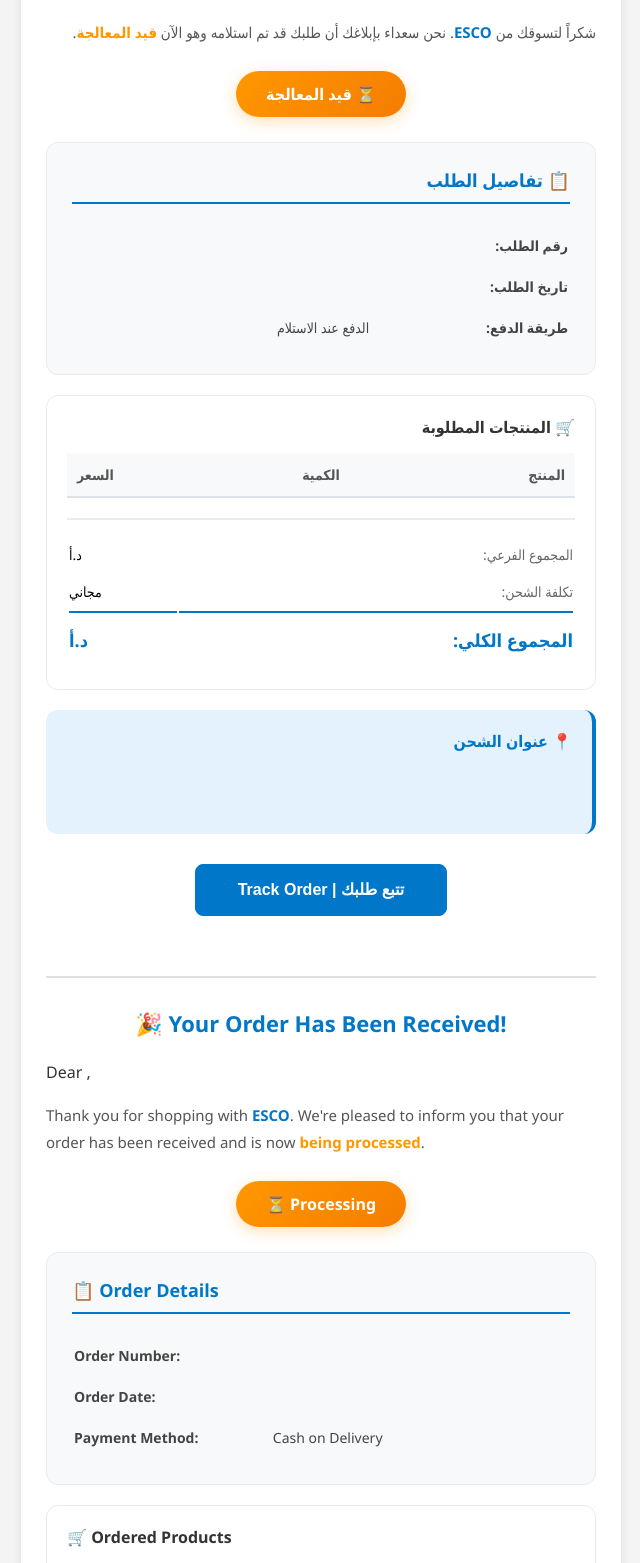
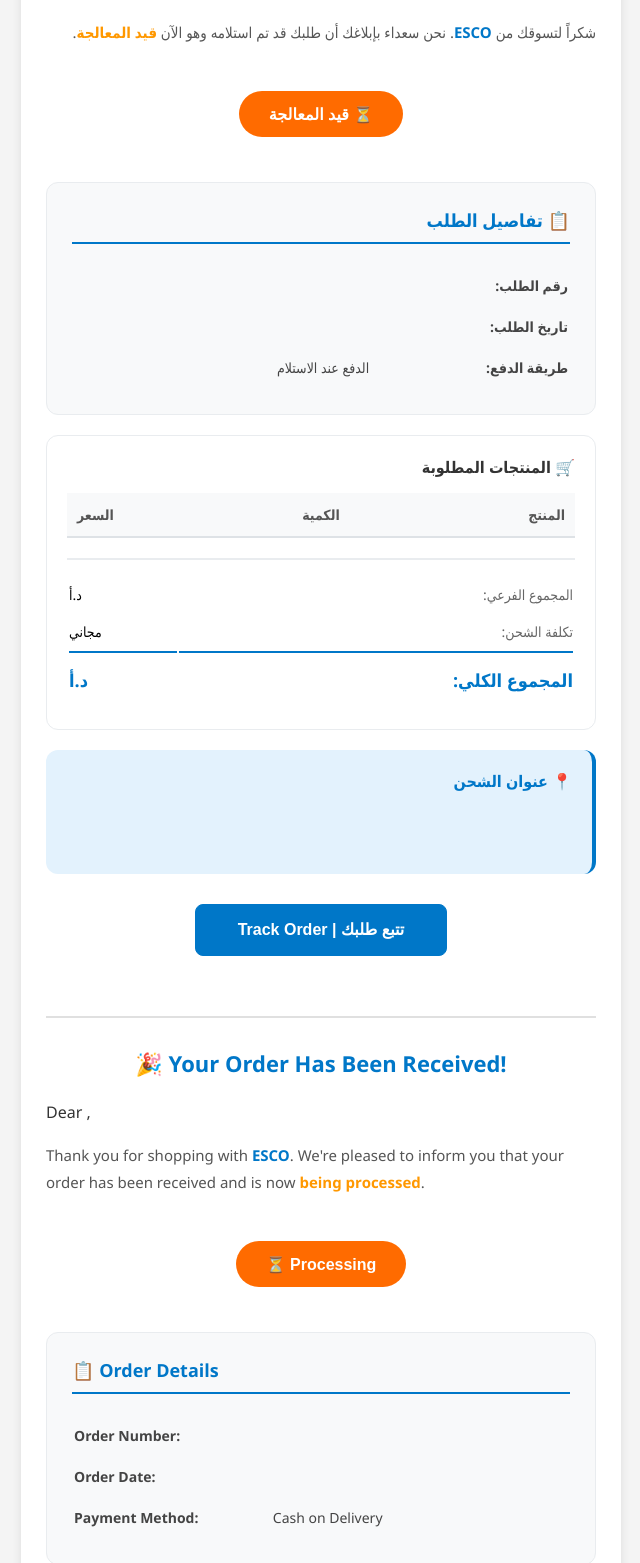
Before and after one commit to habahbeh/esco_ecommerce, a Django app: template templates/emails/order_confirmation.html in a window 1280 px wide. Shown: the part 303-1866 px from the top of the page, without its empty margins (319-959 px from the left). Run offline with Django 4.2, Linux system fonts and the light colour scheme; the template is opened without the code that fills it, so the values that code supplies are empty.

Commit message:
v3.18 - Production fixes and improvements
- Fixed email notification URLs to use production domain (esco.jo)
- Improved order status badge visibility in email templates
- Fixed category image display to fill card width properly
- Updated newsletter email button styling for better compatibility

🤖 Generated with [Claude Code](https://claude.com/claude-code)

Co-Authored-By: Claude Opus 4.5 <noreply@anthropic.com>

```diff
--- a/templates/emails/newsletter_new_brands.html
+++ b/templates/emails/newsletter_new_brands.html
@@ -78,8 +78,8 @@
 </table>
 {% endif %}
 
-<div class="btn-container" style="margin: 30px 0;">
-    <a href="https://esco.jo/products/brand/" class="btn-primary">
+<div class="btn-container" style="margin: 30px 0; text-align: center;">
+    <a href="https://esco.jo/products/brand/" class="btn-primary" style="display: inline-block; padding: 15px 30px; background: linear-gradient(135deg, #1e88e5 0%, #1565c0 100%); background-color: #1e88e5; color: #ffffff !important; text-decoration: none; border-radius: 30px; font-size: 16px; font-weight: bold; text-align: center;">
         تصفح جميع العلامات التجارية
         <br>
         <span style="font-size: 12px;">Browse All Brands</span>
--- a/templates/emails/newsletter_new_products.html
+++ b/templates/emails/newsletter_new_products.html
@@ -88,8 +88,8 @@
 </table>
 {% endif %}
 
-<div class="btn-container" style="margin: 30px 0;">
-    <a href="{{ site_url }}/products/?sort=-published_at" class="btn-primary">
+<div class="btn-container" style="margin: 30px 0; text-align: center;">
+    <a href="{{ site_url }}/products/?sort=-published_at" class="btn-primary" style="display: inline-block; padding: 15px 30px; background: linear-gradient(135deg, #1e88e5 0%, #1565c0 100%); background-color: #1e88e5; color: #ffffff !important; text-decoration: none; border-radius: 30px; font-size: 16px; font-weight: bold; text-align: center;">
         تصفح جميع المنتجات الجديدة
         <br>
         <span style="font-size: 12px;">Browse All New Products</span>
--- a/templates/emails/newsletter_promotions.html
+++ b/templates/emails/newsletter_promotions.html
@@ -114,8 +114,8 @@
 </table>
 {% endif %}
 
-<div class="btn-container" style="margin: 30px 0;">
-    <a href="{{ site_url }}/special-offers/" class="btn-primary" style="background: linear-gradient(135deg, #e53935 0%, #c62828 100%);">
+<div class="btn-container" style="margin: 30px 0; text-align: center;">
+    <a href="{{ site_url }}/special-offers/" class="btn-primary" style="display: inline-block; padding: 15px 30px; background: linear-gradient(135deg, #e53935 0%, #c62828 100%); background-color: #e53935; color: #ffffff !important; text-decoration: none; border-radius: 30px; font-size: 16px; font-weight: bold; text-align: center;">
         تصفح جميع العروض
         <br>
         <span style="font-size: 12px;">View All Offers</span>
--- a/templates/emails/order_confirmation.html
+++ b/templates/emails/order_confirmation.html
@@ -21,11 +21,21 @@
     </p>
 
     <!-- Order Status Badge -->
-    <div style="text-align: center; margin: 25px 0;">
-        <span style="background: linear-gradient(135deg, #ff9800 0%, #f57c00 100%); color: #fff; padding: 12px 30px; border-radius: 25px; font-size: 16px; font-weight: bold; display: inline-block; box-shadow: 0 4px 15px rgba(255, 152, 0, 0.3);">
-            ⏳ قيد المعالجة
-        </span>
-    </div>
+    <table role="presentation" width="100%" cellspacing="0" cellpadding="0" border="0">
+        <tr>
+            <td align="center" style="padding: 25px 0;">
+                <table role="presentation" cellspacing="0" cellpadding="0" border="0">
+                    <tr>
+                        <td style="background-color: #ff6b00; border-radius: 25px; padding: 12px 30px;">
+                            <span style="color: #ffffff; font-size: 16px; font-weight: bold; font-family: Arial, sans-serif;">
+                                ⏳ قيد المعالجة
+                            </span>
+                        </td>
+                    </tr>
+                </table>
+            </td>
+        </tr>
+    </table>
 
     <!-- Order Details Box -->
     <div style="background-color: #f8f9fa; border-radius: 12px; padding: 25px; margin: 20px 0; border: 1px solid #e9ecef;">
@@ -148,11 +158,21 @@
     </p>
 
     <!-- Order Status Badge -->
-    <div style="text-align: center; margin: 25px 0;">
-        <span style="background: linear-gradient(135deg, #ff9800 0%, #f57c00 100%); color: #fff; padding: 12px 30px; border-radius: 25px; font-size: 16px; font-weight: bold; display: inline-block; box-shadow: 0 4px 15px rgba(255, 152, 0, 0.3);">
-            ⏳ Processing
-        </span>
-    </div>
+    <table role="presentation" width="100%" cellspacing="0" cellpadding="0" border="0">
+        <tr>
+            <td align="center" style="padding: 25px 0;">
+                <table role="presentation" cellspacing="0" cellpadding="0" border="0">
+                    <tr>
+                        <td style="background-color: #ff6b00; border-radius: 25px; padding: 12px 30px;">
+                            <span style="color: #ffffff; font-size: 16px; font-weight: bold; font-family: Arial, sans-serif;">
+                                ⏳ Processing
+                            </span>
+                        </td>
+                    </tr>
+                </table>
+            </td>
+        </tr>
+    </table>
 
     <!-- Order Details Box -->
     <div style="background-color: #f8f9fa; border-radius: 12px; padding: 25px; margin: 20px 0; border: 1px solid #e9ecef;">
```
Also changed, not shown: accounts/views.py (+4 -14 lines), orders/utils.py (+3 -4 lines), products/templates/products/category_list.html (+5 -7 lines), templates/emails/order_status_update.html (+30 -10 lines), .claude/settings.local.json.
